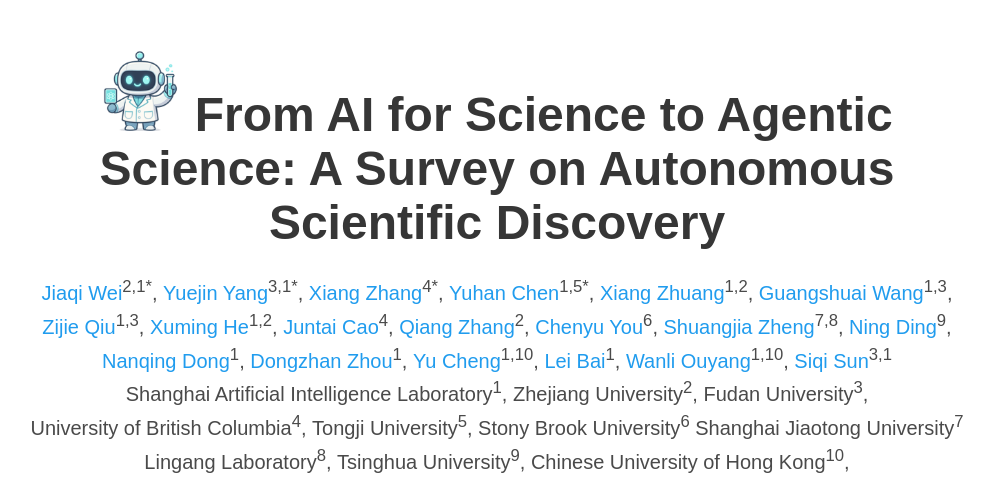
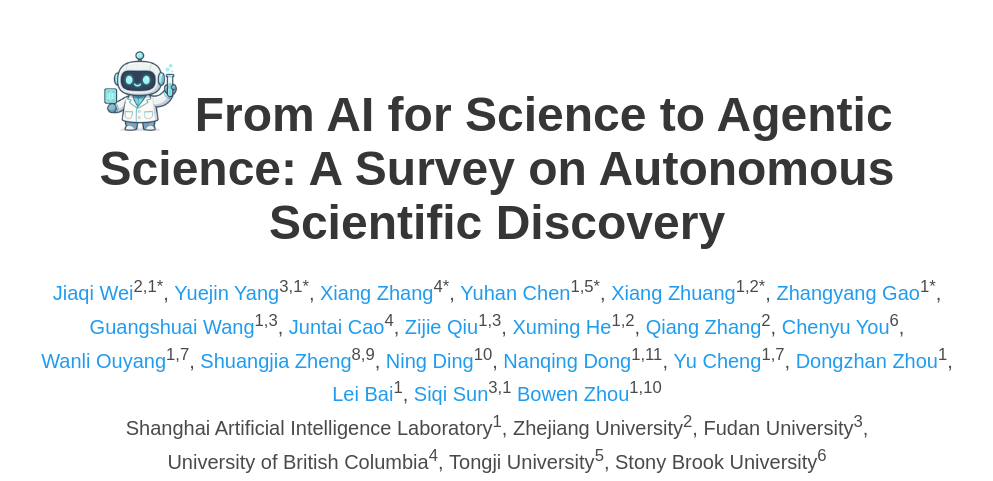
Before and after one commit to AgenticScience/AgenticScience.github.io, a plain HTML site: page index.html in a window 1280 px wide. Shown: the top 481 px of the page, without its empty margins (143-1136 px from the left). Drawn offline with nearby package versions, Linux system fonts and the light colour scheme; some icons are missing; a web font is replaced by a local one.

Commit message:
Update index.html

```diff
--- a/index.html
+++ b/index.html
@@ -63,35 +63,39 @@
                               <span class="author-block">
                                   <a href="https://scholar.google.com/citations?user=WfuM09cAAAAJ&hl=en" target="_blank">Yuhan Chen</a><sup>1,5*</sup>,</span>
                               <span class="author-block">
-                                  <a href="https://toooooodo.github.io/" target="_blank">Xiang Zhuang</a><sup>1,2</sup>,</span>
+                                  <a href="https://toooooodo.github.io/" target="_blank">Xiang Zhuang</a><sup>1,2*</sup>,</span>
+                              <span class="author-block">
+                                  <a href="https://scholar.google.com/citations?user=4SclT-QAAAAJ&hl=zh-CN&oi=ao" target="_blank">Zhangyang Gao</a><sup>1*</sup>,</span>
                               <span class="author-block">
                                   <a href="https://scholar.google.com/citations?user=d1cCJ0QAAAAJ&hl=en" target="_blank">Guangshuai Wang</a><sup>1,3</sup>,</span>
+                              <span class="author-block">
+                                  <a href="https://scholar.google.com/citations?user=5cHxOowAAAAJ&hl=zh-CN" target="_blank">Juntai Cao</a><sup>4</sup>,</span>
                               <span class="author-block">
                                   <a href="https://scholar.google.com/citations?user=T8_JIfkAAAAJ&hl=zh-CN" target="_blank">Zijie Qiu</a><sup>1,3</sup>,</span>
                               <span class="author-block">
                                   <a href="https://scholar.google.com/citations?user=zLhiq2UAAAAJ&hl=zh-CN" target="_blank">Xuming He</a><sup>1,2</sup>,</span>
                               <span class="author-block">
-                                  <a href="https://scholar.google.com/citations?user=5cHxOowAAAAJ&hl=zh-CN" target="_blank">Juntai Cao</a><sup>4</sup>,</span>
-                              <span class="author-block">
                                   <a href="https://qiangairesearcher.github.io/" target="_blank">Qiang Zhang</a><sup>2</sup>,</span>
                               <span class="author-block">
                                   <a href="https://chenyuyou.me/" target="_blank">Chenyu You</a><sup>6</sup>,</span>
                               <span class="author-block">
-                                <a href="https://scholar.google.com/citations?user=_7z2_9kAAAAJ&hl=zh-CN&oi=ao" target="_blank">Shuangjia Zheng</a><sup>7,8</sup>,</span>
+                                  <a href="https://wlouyang.github.io/" target="_blank">Wanli Ouyang</a><sup>1,7</sup>,</span>
                               <span class="author-block">
-                                  <a href="https://www.stingning.cn/" target="_blank">Ning Ding</a><sup>9</sup>,</span>
+                                <a href="https://scholar.google.com/citations?user=_7z2_9kAAAAJ&hl=zh-CN&oi=ao" target="_blank">Shuangjia Zheng</a><sup>8,9</sup>,</span>
                               <span class="author-block">
-                                  <a href="https://eveningdong.github.io/" target="_blank">Nanqing Dong</a><sup>1</sup>,</span>
+                                  <a href="https://www.stingning.cn/" target="_blank">Ning Ding</a><sup>10</sup>,</span>
+                              <span class="author-block">
+                                  <a href="https://eveningdong.github.io/" target="_blank">Nanqing Dong</a><sup>1,11</sup>,</span>
+                              <span class="author-block">
+                                <a href="https://ych133.github.io/" target="_blank">Yu Cheng</a><sup>1,7</sup>,</span>
                               <span class="author-block">
                                   <a href="https://scholar.google.com/citations?user=Ox6SxpoAAAAJ&hl=zh-CN" target="_blank">Dongzhan Zhou</a><sup>1</sup>,</span>
                               <span class="author-block">
-                                <a href="https://ych133.github.io/" target="_blank">Yu Cheng</a><sup>1,10</sup>,</span>
-                              <span class="author-block">
                                   <a href="http://leibai.site/" target="_blank">Lei Bai</a><sup>1</sup>,</span>
                               <span class="author-block">
-                                  <a href="https://scholar.google.com/citations?user=pw_0Z_UAAAAJ&hl=en" target="_blank">Wanli Ouyang</a><sup>1,10</sup>,</span>
+                                  <a href="https://scholar.google.com/citations?user=2dyg3WgAAAAJ&hl=en" target="_blank">Siqi Sun</a><sup>3,1</sup></span>
                               <span class="author-block">
-                                  <a href="https://scholar.google.com/citations?user=2dyg3WgAAAAJ&hl=en" target="_blank">Siqi Sun</a><sup>3,1</sup></span>
+                                  <a href="https://scholar.google.com/citations?user=h3Nsz6YAAAAJ&hl=zh-CN&oi=ao" target="_blank">Bowen Zhou</a><sup>1,10</sup></span>
                           </div>
 
                           <div class="is-size-5 publication-authors">
@@ -101,10 +105,13 @@
                               <span class="author-block">University of British Columbia<sup>4</sup>,</span>
                               <span class="author-block">Tongji University<sup>5</sup>,</span>
                               <span class="author-block">Stony Brook University<sup>6</sup></span>
-                              <span class="author-block">Shanghai Jiaotong University<sup>7</sup></span>
-                              <span class="author-block">Lingang Laboratory<sup>8</sup>,</span>
-                              <span class="author-block">Tsinghua University<sup>9</sup>,</span>
-                              <span class="author-block">Chinese University of Hong Kong<sup>10</sup>,</span>
+                              <span class="author-block">Chinese University of Hong Kong<sup>7</sup>,</span>
+                              <span class="author-block">Shanghai Jiaotong University<sup>8</sup>,</span>
+                              <span class="author-block">Lingang Laboratory<sup>9</sup>,</span>
+                              <span class="author-block">Tsinghua University<sup>10</sup>,</span>
+                              <span class="author-block">Shanghai Innovation Institute<sup>11</sup>,</span>
+
+
                           </div>
 
                   <div class="column has-text-centered">
```
